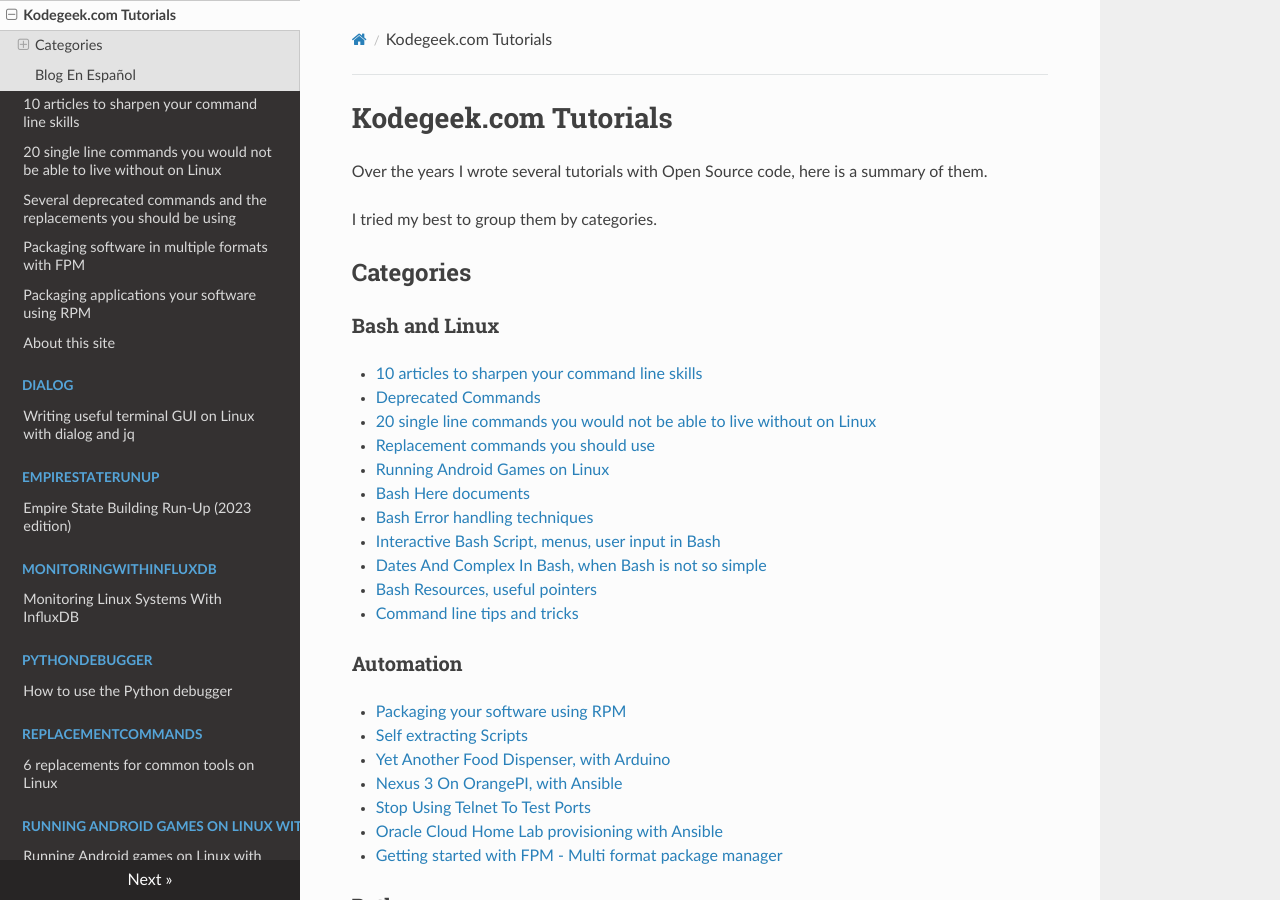
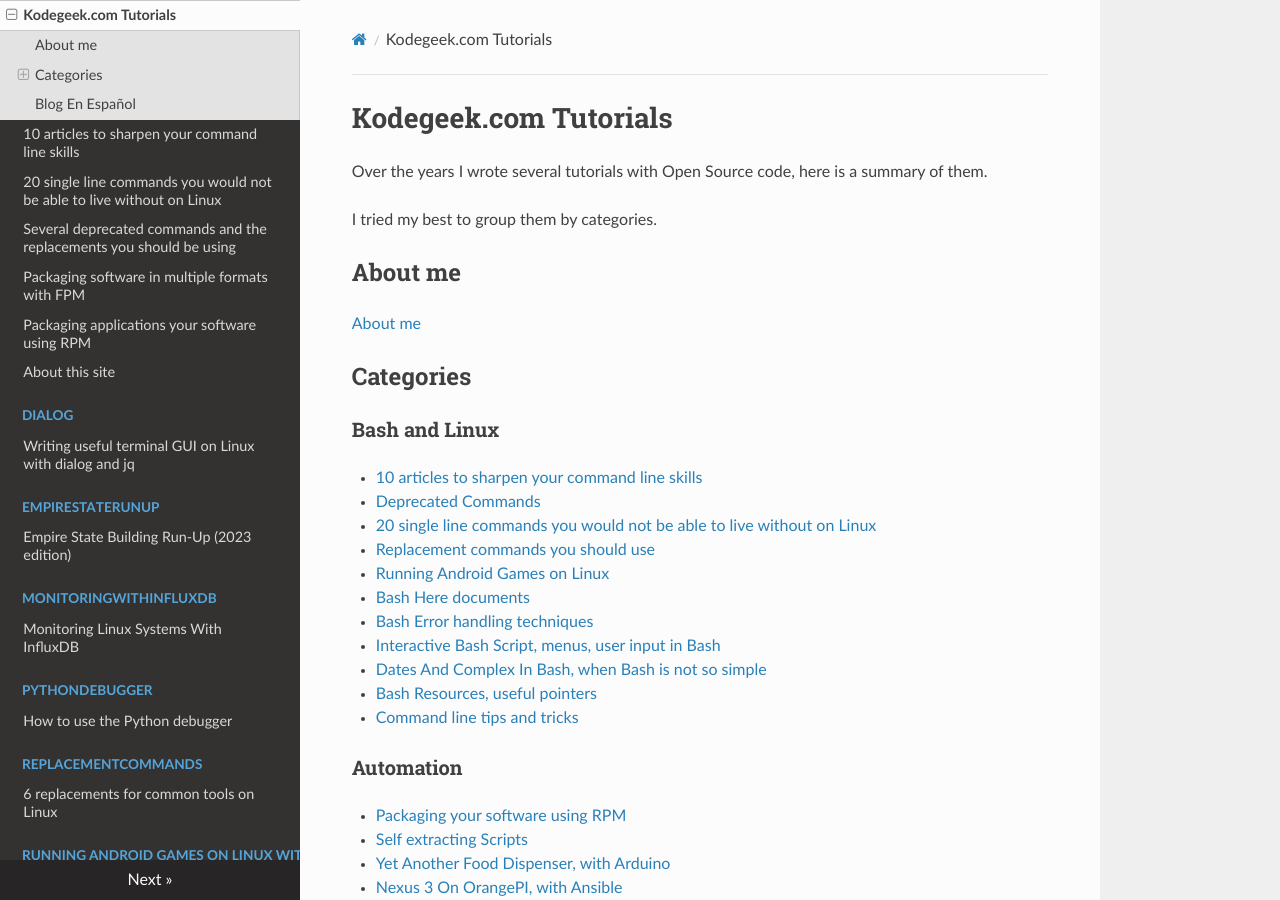
Before and after one commit to josevnz/tutorials, an MkDocs documentation site: the page built from docs/README.md, in a window 1280 px wide and 900 px high. Built offline with MkDocs 1.6.1, drawn with Linux system fonts in a browser that asks for light colours; nearby versions of some CDN libraries.

Commit message:
Updated about

```diff
--- a/docs/README.md
+++ b/docs/README.md
@@ -3,6 +3,10 @@
 Over the years I wrote several tutorials with Open Source code, here is a summary of them.
 
 I tried my best to group them by categories.
+
+## About me
+
+[About me](https://tutorials.kodegeek.com/about)
 
 ## Categories
 
```
